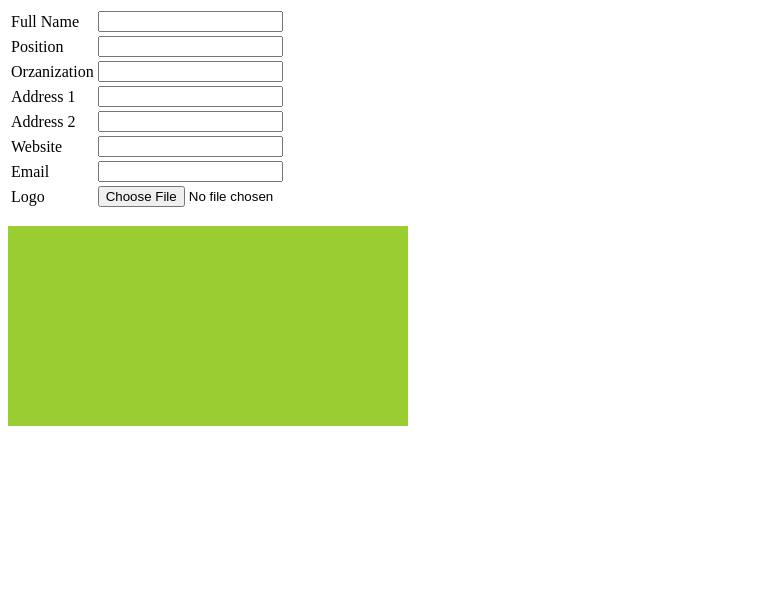
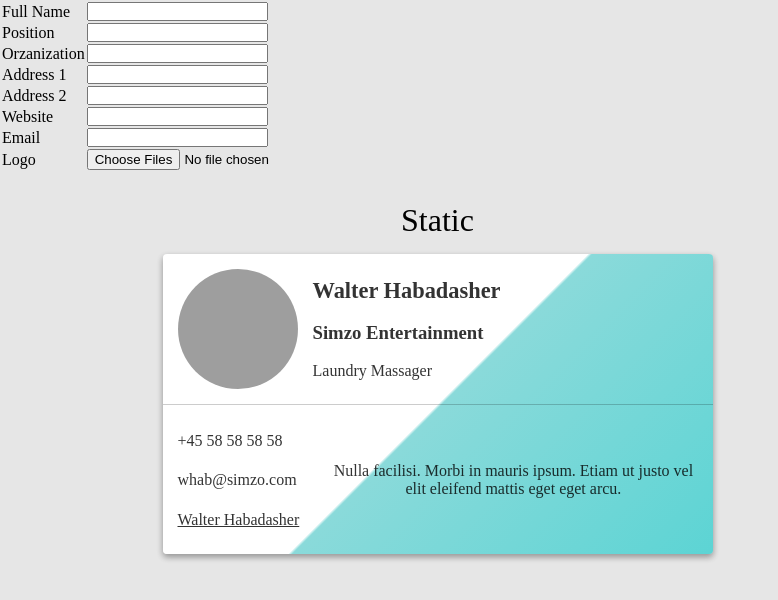
Before and after one commit to aneesh072/business-card, a React (Create React App) app: page / in a window 1280 px wide. Shown: the top 600 px of the page, without its empty margins (0-778 px from the left). Built offline with nearby package versions, Linux system fonts and the light colour scheme; grey boxes are pictures that could not be loaded.

Commit message:
installed scss

```diff
--- a/package.json
+++ b/package.json
@@ -10,6 +10,8 @@
     "react": "^18.2.0",
     "react-dom": "^18.2.0",
     "react-scripts": "5.0.1",
+    "sass": "^1.55.0",
+    "scss": "^0.2.4",
     "styled-components": "^5.3.6",
     "web-vitals": "^2.1.4",
     "webfontloader": "^1.6.28"
--- a/src/components/Card.jsx
+++ b/src/components/Card.jsx
@@ -11,21 +11,45 @@ const Card = ({
   logo,
 }) => {
   return (
-    <>
-      <div className="main-card">
-        <div className="logo"></div>
-        <div className="details">
-          <p>{name}</p>
-          <p>{position}</p>
-          <p>{organization}</p>
-          <p>{address1}</p>
-          <p>{address2}</p>
-          <p>{website}</p>
-          <p>{email}</p>
-          {logo}
+    <div className="container">
+      <div className="display">
+        <div className="display-item">
+          <span>Static</span>
+          <div className="business-card">
+            <div className="profile">
+              <div className="profile-image"></div>
+              <div className="profile-title">
+                <h2>Walter Habadasher</h2>
+                <h3>Simzo Entertainment</h3>
+                <span>Laundry Massager</span>
+              </div>
+            </div>
+            <div className="info">
+              <div className="info-contact">
+                <span>
+                  <i className="fa fa-phone"></i> +45 58 58 58 58
+                </span>
+                <span>
+                  <i className="fa fa-at"></i> whab@simzo.com
+                </span>
+                <span>
+                  <i className="fa fa-facebook"></i>{' '}
+                  <a href="#">Walter Habadasher</a>
+                </span>
+              </div>
+              <div className="info-bio">
+                <p>
+                  Nulla facilisi. Morbi in mauris ipsum. Etiam ut justo vel elit
+                  eleifend mattis eget eget arcu.
+                </p>
+              </div>
+            </div>
+          </div>
+        </div>
+        <div className="display-item">
         </div>
       </div>
-    </>
+    </div>
   );
 };
 
--- a/src/components/Form.jsx
+++ b/src/components/Form.jsx
@@ -139,7 +139,7 @@ const Form = () => {
                 <td>
                   <input
                     type="file"
-                    miltiple
+                    multiple
                     accept="image/*"
                     onChange={handleImageChange}
                   />
--- a/src/index.css
+++ /dev/null
@@ -1,5 +0,0 @@
-.main-card{
-  height: 200px;
-  width: 400px;
-  background-color: yellowgreen;
-}
--- a/src/index.js
+++ b/src/index.js
@@ -1,6 +1,6 @@
 import React from 'react';
 import ReactDOM from 'react-dom/client';
-import './index.css';
+import './index.scss';
 import App from './App';
 
 
--- /dev/null
+++ b/src/index.scss
@@ -0,0 +1,254 @@
+$bg: darken(white, 10%);
+$shadow: 0 3px 6px rgba(0,0,0,0.16), 0 3px 6px rgba(0,0,0,0.23);
+
+*{
+	margin:0;
+	padding:0;
+	box-sizing:border-box;
+}
+
+img{
+	max-width:100%;
+}
+
+body{
+	background-color:$bg;
+	display:flex;
+	height:100vh;
+	width:100vw;
+	font-family:'Montserrat';
+}
+
+.container{
+	width:1200px;
+	max-width:100%;
+	margin:auto;
+}
+
+.display{
+	display:flex;
+	flex-wrap:wrap;
+	justify-content:space-around;
+	.display-item{
+		flex-grow:1;
+		padding:15px;
+		>span{
+			display:block;
+			text-align:center;
+			padding:15px;
+			font-size:2em;
+		}
+	}
+}
+
+.business-card, .flippable-business-card{
+	width:550px;
+	height:300px;
+	max-width:100%;
+	border-radius:4px;
+	margin:0 auto;
+}
+
+.business-card{
+	display:flex;
+	flex-direction:column;
+	background: linear-gradient(135deg, #fff 0%,#fff 50%,rgba(0,200,200,.4) 50.5%,rgba(0,200,200, .6) 100%);
+	color:rgba(0,0,0,.8);
+	box-shadow:$shadow;
+	.profile{
+		display:flex;
+		flex-basis:150px;
+		width:100%;
+		border-bottom:1px solid rgba(0,0,0,.2);
+		padding:15px;
+		.profile-image{
+			background-image: url(https://images.unsplash.com/photo-1507120878965-54b2d3939100?ixlib=rb-0.3.5&q=80&fm=jpg&crop=entropy&cs=tinysrgb&w=400&fit=max&s=57f3676a7820564424855d5e5c6b09e7);
+			background-position:center;
+			background-size:cover;
+			width:120px;
+			height:120px;
+			border-radius:100%;
+		}
+		.profile-title{
+			padding-left:15px;
+			display:flex;
+			flex-direction:column;
+			justify-content:space-around;
+			h2{
+				font-size:1.4em;
+			}
+		}
+	}
+	.info{
+		display:flex;
+		flex-grow:1;
+		.info-contact{
+			padding:15px;
+			display:flex;
+			flex-shrink:1;
+			flex-direction:column;
+			justify-content:space-around;
+			a{
+				color:rgba(0,0,0,.8);
+			}
+			i{
+				font-size:1.2em;
+				width:25px;
+			}
+		}
+		.info-bio{
+			display:flex;
+			flex-grow:1;
+			flex-basis:50%;
+			flex-direction:column;
+			justify-content:space-around;
+			padding:15px;
+			text-align:center;
+		}
+	}
+}
+
+.flippable-business-card{
+	perspective:1000px;
+	.front,.back{
+		width:100%;
+		height:100%;
+		position:absolute;
+		top:0;
+		left:0;
+		transition:all .5s ease-in-out;
+		transform-style: preserve-3d;
+		background-color:white;
+		border-radius:4px;
+		overflow:hidden;
+	}
+	.front{
+		box-shadow:$shadow;
+		.front-top{
+			height:150px;
+			background-image: url(https://images.unsplash.com/photo-1421789665209-c9b2a435e3dc?ixlib=rb-0.3.5&q=80&fm=jpg&crop=entropy&cs=tinysrgb&w=400&fit=max&s=b0aa3fbba9c018e93499effa49dd8e83);
+			background-size:cover;
+			background-position:center;
+			position:relative;
+			h2, h3{
+				display:block;
+				padding:15px;
+				text-align:center;
+				color:white;
+				text-shadow:1px 1px 1px rgba(0,0,0,.4), -1px -1px 1px rgba(0,0,0,.4);
+			}
+			.profile-image{
+				position:absolute;
+				height:120px;
+				width:120px;
+				bottom:0;
+				left:50%;
+				transform:translate(-50%) translateY(50%) rotate(45deg);
+				border-radius:4px;
+				overflow:hidden;
+				border:4px solid white;
+				&:before{
+					content:'';
+					width:140%;
+					height:140%;
+					position:absolute;
+					transform:rotate(-45deg);
+					top:-20%;
+					left:-20%;
+					background-image: url(https://images.unsplash.com/photo-1498529605908-f357a9af7bf5?ixlib=rb-0.3.5&q=80&fm=jpg&crop=entropy&cs=tinysrgb&w=400&fit=max&s=4a38e7f0743e48e6ae32b23d36aa6ff7);
+					background-size:cover;
+					background-position:center;
+				}
+			}
+		}
+		.front-bottom{
+			height:150px;
+			display:flex;
+			color:rgba(255,255,255,.8);
+			background-color:darkslategray;
+			>div{
+				flex-grow:1;
+				flex-basis:50%;
+				padding-top:30px;
+				padding-bottom:15px;
+				&:first-child{
+					display:flex;
+					flex-direction:column;
+					justify-content:space-around;
+					padding-right:40px;
+					padding-left:15px;
+					h2{
+						font-size:1.4em;
+					}
+					h3{
+
+					}
+				}
+				&:last-child{
+					display:flex;
+					justify-content:space-around;
+					padding-left:40px;
+					padding-right:15px;
+					a{
+						color:rgba(0,0,0,.8);
+					}
+					i{
+						font-size:1.2em;
+						width:25px;
+					}
+					>div{
+						display:flex;
+						flex-direction:column;
+						justify-content:space-around;
+					}
+				}
+			}
+		}
+	}
+	.back{
+		transform:rotateX(180deg);
+		-webkit-backface-visibility: hidden;
+		backface-visibility: hidden;
+		box-shadow:none;
+		background-color:darkslategray;
+		color:rgba(255,255,255,.8);
+		text-align:center;
+		display:flex;
+		flex-direction:column;
+		.title{
+			height:75px;
+			padding:15px;
+		}
+		.bio{
+			background-color:rgba(255,255,255,.1);
+			padding:15px;
+			height:150px;
+			display:flex;
+			flex-direction:column;
+			font-style:italic;
+			justify-content:space-around;
+		}
+		.social{
+			height:75px;
+			padding:15px;
+			display:flex;
+			flex-direction:column;
+			justify-content:space-around;
+			.sms{
+				display:flex;
+				justify-content:space-around;
+				font-size:2em;
+			}
+		}
+	}
+	&:hover{
+		.back{
+			transform:rotateX(360deg);
+			box-shadow:$shadow;
+		}
+		.front{
+			transform:rotateX(180deg);
+			box-shadow:none;
+		}
+	}
+}
```
Also changed, not shown: 1 other file (tests, documents, lock files or other folders).
